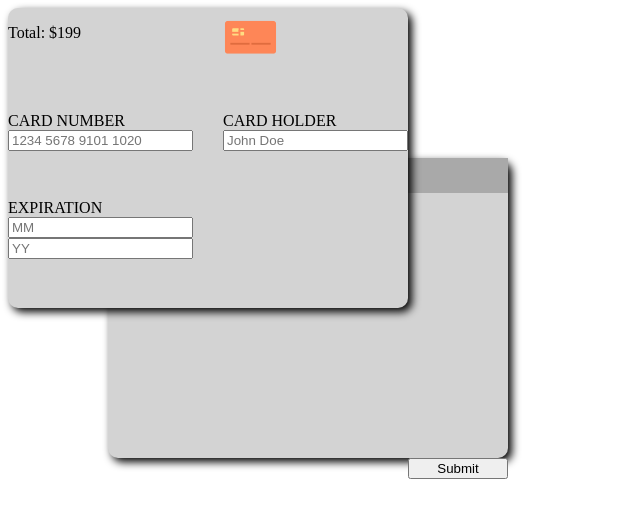
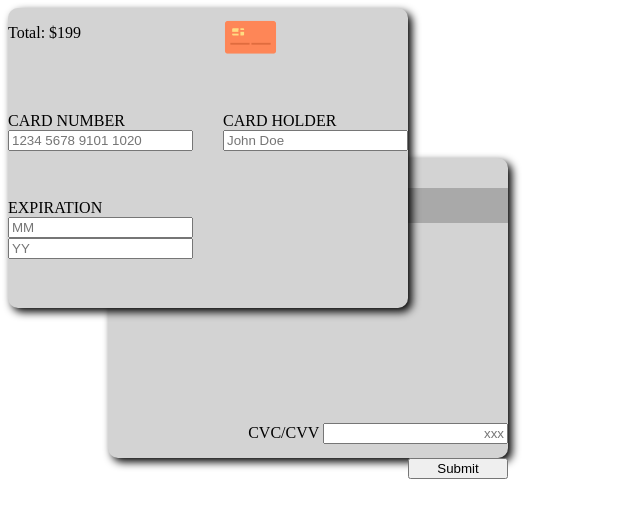
Before and after one commit to Tyler-Burke2/wdd131, a plain HTML site: page creditcard/index.html in a window 1280 px wide. Shown: the whole page, without its empty margins (0-640 px from the left). Drawn offline with Linux system fonts and the light colour scheme.

Commit message:
fixed it

```diff
--- a/creditcard/styles.css
+++ b/creditcard/styles.css
@@ -26,6 +26,7 @@ form {
 .bar {
     width: 100%;
     height: 35px;
+    margin-top: 30px;
     background-color: darkgray;
 }
 
@@ -38,3 +39,8 @@ button {
     grid-column: 1/2;
     grid-row: 2/3;
 }
+
+#cvc {
+    margin-top: 100px;
+    text-align: right;
+}
```
